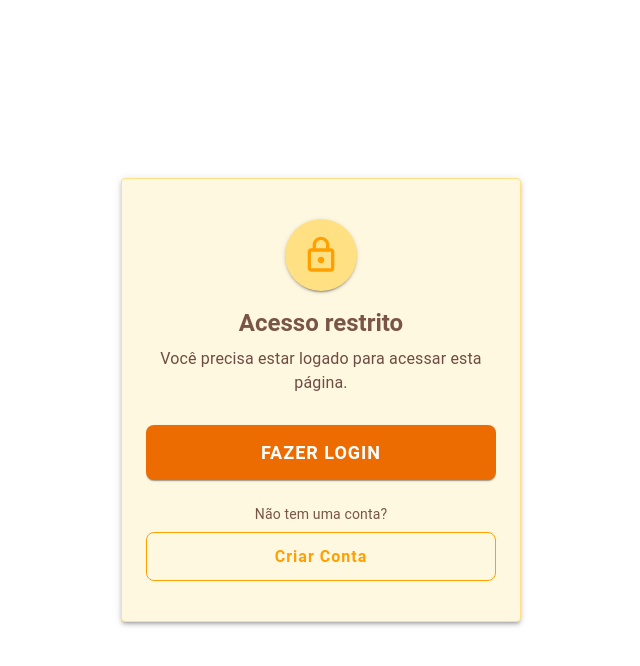
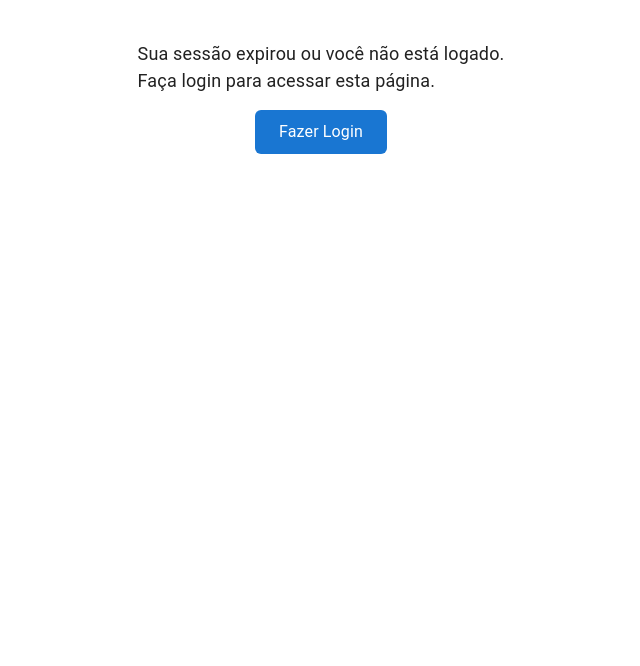
Before and after one commit to valeriapessoa/Flashcards, a Next.js app in the folder frontend/: page /estudar in a window 1280 px wide. Shown: the top 666 px of the page, without its empty margins (319-959 px from the left). Built offline with nearby package versions, Linux system fonts and the light colour scheme; no server answers.

Commit message:
feat: adiciona AuthGuard para proteger páginas e gerenciar autenticação do usuário

```diff
--- a/frontend/src/app/criar-flashcard/page.tsx
+++ b/frontend/src/app/criar-flashcard/page.tsx
@@ -7,6 +7,7 @@ import FlashcardForm from "../../components/FlashcardForm";
 import AccessDeniedMessage from "../../components/AccessDeniedMessage";
 import axios from "axios";
 import { Flashcard } from "../../types";
+import AuthGuard from "@/components/AuthGuard";
 
 const CreateFlashcard: React.FC = () => {
   const router = useRouter();
@@ -55,4 +56,10 @@ const CreateFlashcard: React.FC = () => {
   );
 };
 
-export default CreateFlashcard;
+export default function Page() {
+  return (
+    <AuthGuard>
+      <CreateFlashcard />
+    </AuthGuard>
+  );
+}
--- a/frontend/src/app/dashboard/page.tsx
+++ b/frontend/src/app/dashboard/page.tsx
@@ -7,6 +7,7 @@ import { useSession } from 'next-auth/react';
 import UserStatsCard from '../../components/UserStatsCard';
 import ScoreCard from '../../components/ScoreCard';
 import AccessDeniedMessage from '../../components/AccessDeniedMessage';
+import AuthGuard from '@/components/AuthGuard';
 
 interface UserStats {
   score: number;
@@ -57,4 +58,10 @@ const Dashboard: React.FC = () => {
   );
 };
 
-export default Dashboard;
+export default function Page() {
+  return (
+    <AuthGuard>
+      <Dashboard />
+    </AuthGuard>
+  );
+}
--- a/frontend/src/app/editar-flashcard/page.tsx
+++ b/frontend/src/app/editar-flashcard/page.tsx
@@ -8,6 +8,7 @@ import FlashcardForm from "../../components/FlashcardForm";
 import { ClipLoader } from "react-spinners";
 import { useSession } from "next-auth/react";
 import AccessDeniedMessage from "../../components/AccessDeniedMessage";
+import AuthGuard from "@/components/AuthGuard";
 
 const queryClient = new QueryClient();
 
@@ -122,7 +123,9 @@ const EditFlashcardPage = () => {
 
 const App = () => (
   <QueryClientProvider client={queryClient}>
-    <EditFlashcardPage />
+    <AuthGuard>
+      <EditFlashcardPage />
+    </AuthGuard>
   </QueryClientProvider>
 );
 
--- a/frontend/src/app/estudar/page.tsx
+++ b/frontend/src/app/estudar/page.tsx
@@ -10,6 +10,7 @@ import { CircularProgress, Button, Typography, Alert } from "@mui/material"; //
 import { useRouter } from "next/navigation";
 import { useSession } from "next-auth/react";
 import AccessDeniedMessage from "../../components/AccessDeniedMessage";
+import AuthGuard from "@/components/AuthGuard";
 
 // Removida a função fetchFlashcards local, usaremos a importada de lib/api
 
@@ -81,4 +82,10 @@ const StudyPage: React.FC = () => {
   );
 };
 
-export default StudyPage;
+export default function Page() {
+  return (
+    <AuthGuard>
+      <StudyPage />
+    </AuthGuard>
+  );
+}
--- a/frontend/src/app/revisao-inteligente/page.tsx
+++ b/frontend/src/app/revisao-inteligente/page.tsx
@@ -5,11 +5,13 @@ import { Typography, Container } from '@mui/material';
 import FlashcardList from '../../components/FlashcardList';
 import AccessDeniedMessage from '../../components/AccessDeniedMessage';
 import { useSession } from 'next-auth/react';
+import AuthGuard from "@/components/AuthGuard";
 
 const RevisaoInteligentePage = () => {
   const { data: session } = useSession();
 
   return (
+    <AuthGuard>
       <Container maxWidth="md" sx={{ mt: 4 }}>
         {session ? (
           <>
@@ -25,6 +27,7 @@ const RevisaoInteligentePage = () => {
           <AccessDeniedMessage />
         )}
       </Container>
+    </AuthGuard>
   );
 };
 
--- /dev/null
+++ b/frontend/src/components/AuthGuard.tsx
@@ -0,0 +1,42 @@
+"use client";
+import { useSession, signIn } from "next-auth/react";
+import { ReactNode } from "react";
+
+interface AuthGuardProps {
+  children: ReactNode;
+}
+
+export default function AuthGuard({ children }: AuthGuardProps) {
+  const { status } = useSession();
+
+  if (status === "loading") {
+    return <p>Carregando...</p>;
+  }
+
+  if (status === "unauthenticated") {
+    return (
+      <div style={{ display: 'flex', flexDirection: 'column', alignItems: 'center', marginTop: 40 }}>
+        <p style={{ fontSize: 18, marginBottom: 16 }}>
+          Sua sessão expirou ou você não está logado.<br />
+          Faça login para acessar esta página.
+        </p>
+        <button
+          style={{
+            padding: '10px 24px',
+            background: '#1976d2',
+            color: '#fff',
+            border: 'none',
+            borderRadius: 6,
+            fontSize: 16,
+            cursor: 'pointer',
+          }}
+          onClick={() => signIn()}
+        >
+          Fazer Login
+        </button>
+      </div>
+    );
+  }
+
+  return <>{children}</>;
+}
--- a/frontend/src/lib/authOptions.ts
+++ b/frontend/src/lib/authOptions.ts
@@ -95,7 +95,11 @@ export const authOptions: NextAuthOptions = {
       },
     }),
   ],
-  session: { strategy: 'jwt' },
+  session: {
+    strategy: 'jwt',
+    maxAge: 60 * 60, // 1 hora em segundos
+    updateAge: 60 * 5, // Atualiza token a cada 5 minutos de uso
+  },
   pages: { signIn: '/login' },
   callbacks: {
     async jwt({ token, user }: { token: JWT; user?: (User | AdapterUser) & { accessToken?: string } | null }) {
```
Lines whose indentation alone changed are shown as unchanged.
